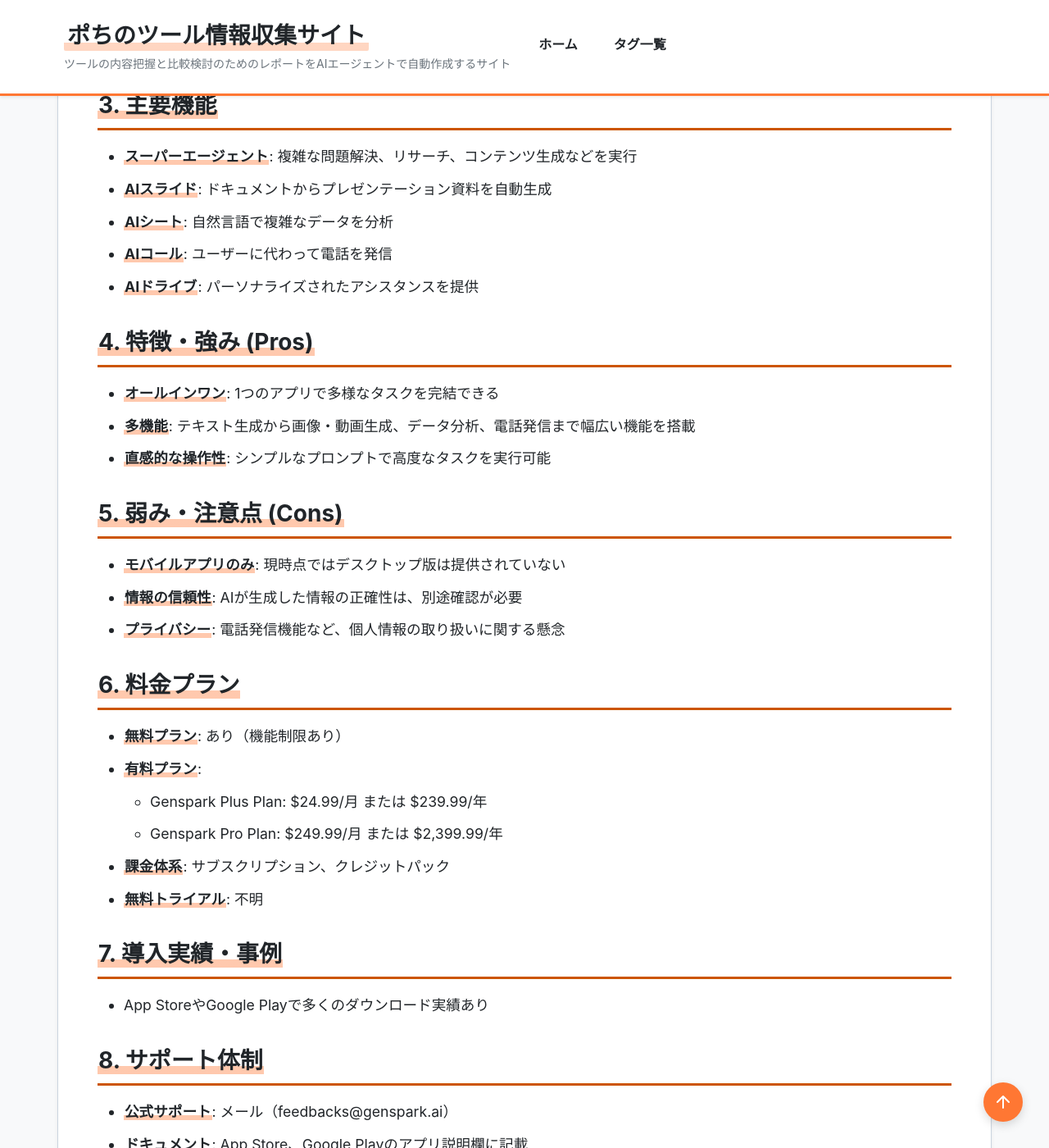
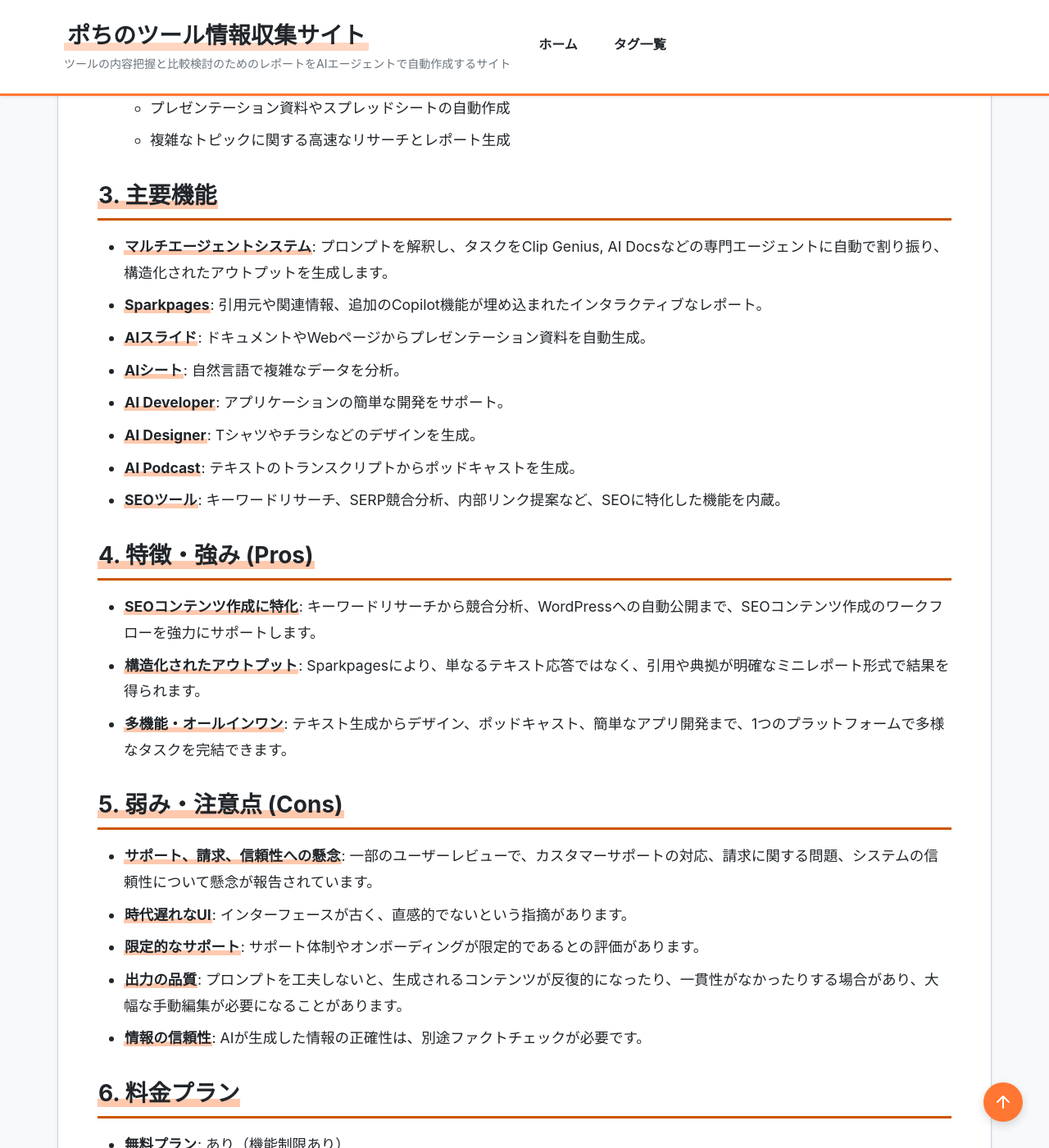
Before and after one commit to aegisfleet/tool-survey-report, a Jekyll site: the page built from _reports/genspark.md, in a window 1280 px wide and 1400 px high, scrolled down 1992 px. Shown: the whole window at 82% size. Built offline with Jekyll 4.4.1, drawn with Linux system fonts in a browser that asks for light colours; some of the changed text lies outside the part shown.

Commit message:
feat: Update Genspark report with latest information (#178)
This commit updates the Genspark research report based on the latest available information.

Key changes include:
- Expanded the overview to include details about the multi-agent system and "Sparkpages".
- Added newly identified features such as AI Podcasts, AI Designer, and SEO-specific tools.
- Updated the strengths and weaknesses sections based on recent user reviews, noting concerns about support and UI.
- Added details on integrations with external services like Retell AI and Eleven Labs.
- Clarified the distinction between the "Genspark" AI tool and the "GenSpark" coding bootcamp.

Co-authored-by: google-labs-jules[bot] <161369871+google-labs-jules[bot]@users.noreply.github.com>

```diff
--- a/_reports/genspark.md
+++ b/_reports/genspark.md
@@ -5,12 +5,14 @@ category: "AIエージェント"
 developer: "GENSPARK INC"
 official_site: "https://www.genspark.ai/"
 date: "2025-10-20"
-last_updated: "2025-10-20"
+last_updated: "2025-11-14"
 tags:
   - "AI"
   - "AIエージェント"
+  - "コンテンツ作成"
+  - "SEO"
   - "モバイルアプリ"
-description: "Gensparkは、AIスライド、AIシート、AIチャット、AI画像・動画生成など、様々なタスクをこなすオールインワンAIコンパニオンです。"
+description: "Gensparkは、専門のAIエージェント群を活用して構造化されたコンテンツ（Sparkpages）を生成するマルチエージェントAIプラットフォーム。リサーチ、スライド・シート作成、SEOコンテンツ制作までを自動化します。"
 ---
 
 # **Genspark 調査レポート**
@@ -21,37 +23,42 @@ description: "Gensparkは、AIスライド、AIシート、AIチャット、AI
 * **開発元**: GENSPARK INC
 * **公式サイト**: [https://www.genspark.ai/](https://www.genspark.ai/)
 * **カテゴリ**: AIエージェント
-* **概要**: Gensparkは、AIスライド、AIシート、AIチャット、AI画像・動画生成、さらには電話の発信まで、多様なタスクをこなすオールインワンAIコンパニオンです。
+* **概要**: Gensparkは、単一のプロンプトからタスクを専門のAIエージェントに振り分け、調査、コンテンツ生成、データ分析などを実行するマルチエージェントAIプラットフォームです。最終的なアウトプットは、引用や追加の選択肢を含む構造化されたレポート「Sparkpages」として提供されます。
+* **注意点**: コーディングブートキャンプを提供する同名の「GenSpark」とは無関係のサービスであり、検索時に混同しないよう注意が必要です。
 
 ## **2. 目的と主な利用シーン**
 
-* **目的**: ユーザーの生産性を向上させ、よりスマートな働き方を実現すること。
+* **目的**: ユーザーのコンテンツ作成やリサーチにおける生産性を劇的に向上させること。
 * **主な利用シーン**:
-    * 旅行の計画や商品のリサーチ
-    * 画像、動画、音声の生成
-    * プレゼンテーション資料の作成
-    * 複雑なデータの分析
-    * 企業やサービスへの電話発信
+    * SEOを意識したブログ記事やアフィリエイトコンテンツの作成
+    * 画像、動画、ポッドキャストの生成
+    * プレゼンテーション資料やスプレッドシートの自動作成
+    * 複雑なトピックに関する高速なリサーチとレポート生成
 
 ## **3. 主要機能**
 
-* **スーパーエージェント**: 複雑な問題解決、リサーチ、コンテンツ生成などを実行
-* **AIスライド**: ドキュメントからプレゼンテーション資料を自動生成
-* **AIシート**: 自然言語で複雑なデータを分析
-* **AIコール**: ユーザーに代わって電話を発信
-* **AIドライブ**: パーソナライズされたアシスタンスを提供
+* **マルチエージェントシステム**: プロンプトを解釈し、タスクをClip Genius, AI Docsなどの専門エージェントに自動で割り振り、構造化されたアウトプットを生成します。
+* **Sparkpages**: 引用元や関連情報、追加のCopilot機能が埋め込まれたインタラクティブなレポート。
+* **AIスライド**: ドキュメントやWebページからプレゼンテーション資料を自動生成。
+* **AIシート**: 自然言語で複雑なデータを分析。
+* **AI Developer**: アプリケーションの簡単な開発をサポート。
+* **AI Designer**: Tシャツやチラシなどのデザインを生成。
+* **AI Podcast**: テキストのトランスクリプトからポッドキャストを生成。
+* **SEOツール**: キーワードリサーチ、SERP競合分析、内部リンク提案など、SEOに特化した機能を内蔵。
 
 ## **4. 特徴・強み (Pros)**
 
-* **オールインワン**: 1つのアプリで多様なタスクを完結できる
-* **多機能**: テキスト生成から画像・動画生成、データ分析、電話発信まで幅広い機能を搭載
-* **直感的な操作性**: シンプルなプロンプトで高度なタスクを実行可能
+* **SEOコンテンツ作成に特化**: キーワードリサーチから競合分析、WordPressへの自動公開まで、SEOコンテンツ作成のワークフローを強力にサポートします。
+* **構造化されたアウトプット**: Sparkpagesにより、単なるテキスト応答ではなく、引用や典拠が明確なミニレポート形式で結果を得られます。
+* **多機能・オールインワン**: テキスト生成からデザイン、ポッドキャスト、簡単なアプリ開発まで、1つのプラットフォームで多様なタスクを完結できます。
 
 ## **5. 弱み・注意点 (Cons)**
 
-* **モバイルアプリのみ**: 現時点ではデスクトップ版は提供されていない
-* **情報の信頼性**: AIが生成した情報の正確性は、別途確認が必要
-* **プライバシー**: 電話発信機能など、個人情報の取り扱いに関する懸念
+* **サポート、請求、信頼性への懸念**: 一部のユーザーレビューで、カスタマーサポートの対応、請求に関する問題、システムの信頼性について懸念が報告されています。
+* **時代遅れなUI**: インターフェースが古く、直感的でないという指摘があります。
+* **限定的なサポート**: サポート体制やオンボーディングが限定的であるとの評価があります。
+* **出力の品質**: プロンプトを工夫しないと、生成されるコンテンツが反復的になったり、一貫性がなかったりする場合があり、大幅な手動編集が必要になることがあります。
+* **情報の信頼性**: AIが生成した情報の正確性は、別途ファクトチェックが必要です。
 
 ## **6. 料金プラン**
 
@@ -64,18 +71,23 @@ description: "Gensparkは、AIスライド、AIシート、AIチャット、AI
 
 ## **7. 導入実績・事例**
 
-* App StoreやGoogle Playで多くのダウンロード実績あり
+* App StoreやGoogle Playで多くのダウンロード実績があります。
+* 主にブロガーやアフィリエイトマーケターに利用されています。
 
 ## **8. サポート体制**
 
 * **公式サポート**: メール（feedbacks@genspark.ai）
 * **ドキュメント**: App Store、Google Playのアプリ説明欄に記載
 * **コミュニティ**: 不明
+* **注意点**: ユーザーレビューではサポートが限定的であるとの指摘があります。
 
 ## **9. 連携機能 (API・インテグレーション)**
 
 * **API**: 不明
-* **外部サービス連携**: 不明
+* **外部サービス連携**:
+  * **WordPress**: コンテンツの自動公開が可能。
+  * **Retell AI, Eleven Labs**: 音声関連機能で連携。
+  * **Google Nano Banana**: 画像生成モデルとして利用。
 
 ## **10. セキュリティとコンプライアンス**
 
@@ -84,32 +96,34 @@ description: "Gensparkは、AIスライド、AIシート、AIチャット、AI
 
 ## **11. 操作性 (UI/UX) と学習コスト**
 
-* **UI/UX**: 直感的で使いやすいと評価されている
-* **学習コスト**: 低く、すぐに使いこなせる
+* **UI/UX**: シンプルなプロンプトで操作できることを目指していますが、一部のユーザーからはインターフェースが時代遅れで直感的ではないとの評価も受けています。
+* **学習コスト**: 基本的な操作の学習コストは低いですが、質の高いアウトプットを得るためにはプロンプトの調整や試行錯誤が必要です。
 
 ## **12. ユーザーの声（レビュー分析）**
 
-* **調査対象**: App Store, Google Play
-* **総合評価**: App Store: 5.0/5.0, Google Play: 3.8/5.0
+* **調査対象**: App Store, Google Play, 各種レビューブログ
 * **ポジティブな評価**:
-  * 「仕事のための素晴らしいオールインワンAIエージェント」
-  * 「私の頼りになるAI生産性ヘルパー」
-  * 「パワフルな機能、優れた体験」
+  * 「SEOに特化した機能が非常に便利」
+  * 「リサーチからコンテンツ作成までの時間を大幅に短縮できる」
+  * 「多様なタスクを一つのアプリでこなせるのは素晴らしい」
 * **ネガティブな評価 / 改善要望**:
-  * サブスクリプションを購入したが、プロジェクトがうまく機能しなかった
-  * アプリが頻繁にグリッチする
-  * ビデオの品質が悪い
+  * 「カスタマーサポートの対応が悪い、または返信がない」
+  * 「請求関連で問題が発生した」
+  * 「UIが古くさく、使いにくい」
+  * 「生成された記事は、そのまま公開するには品質が低く、大幅な編集が必要」
 
 ## **13. 直近半年のアップデート情報**
 
-* 2025年10月15日: いくつかの既知の問題を修正
+* **AI Slidesのアップデート** (2025年9月頃): プレゼンテーション作成機能が更新されました。
+* **外部AIサービスとの連携強化**: Retell AI, Eleven Labs (音声)、Google Nano Banana (画像) などの新しいモデルやサービスとの連携が発表されました。
 
 ## **14. 類似ツールとの比較**
 
-* **Perplexity AI**: 引用元を明記した正確な回答に定評がある
-* **Manus AI**: タスクの自動化に特化したAIエージェント
-* **MultiOn**: Web上のタスクを自動化するAIエージェント
+* **Perplexity AI**: 引用元を明記した正確な回答と、会話形式の調査に定評があるリサーチエンジン。
+* **Jasper (formerly Jarvis)**: ブログ記事やマーケティングコピーの作成に特化した高機能なAIライティングツール。
+* **Canva / Gamma**: AIを活用したプレゼンテーション作成ツール。Gensparkはよりリサーチと自動化に重点を置いています。
 
 ## **15. 総評**
 
-Gensparkは、多機能で直感的に使えるAIエージェントであり、特にモバイルでの利用シーンにおいて高い生産性を発揮します。一方で、情報の信頼性やプライバシーに関する懸念もあり、利用する際には注意が必要です。
+Gensparkは、特にSEOを意識したブロガーやマーケターにとって、リサーチからコンテンツ作成、公開までを効率化する強力なAIエージェントプラットフォームです。マルチエージェントシステムによる構造化されたアウトプット「Sparkpages」は独自性があり、単なる文章生成ツールとは一線を画します。
+しかし、UIの古さ、サポート体制やシステムの信頼性に関するユーザーからの懸念は無視できず、ビジネスの根幹で利用するには慎重な評価が必要です。手頃な価格で多機能性を試したい個人や、コンテンツ作成の初稿を素早く得るためのツールとしては有用な選択肢と言えるでしょう。
```
